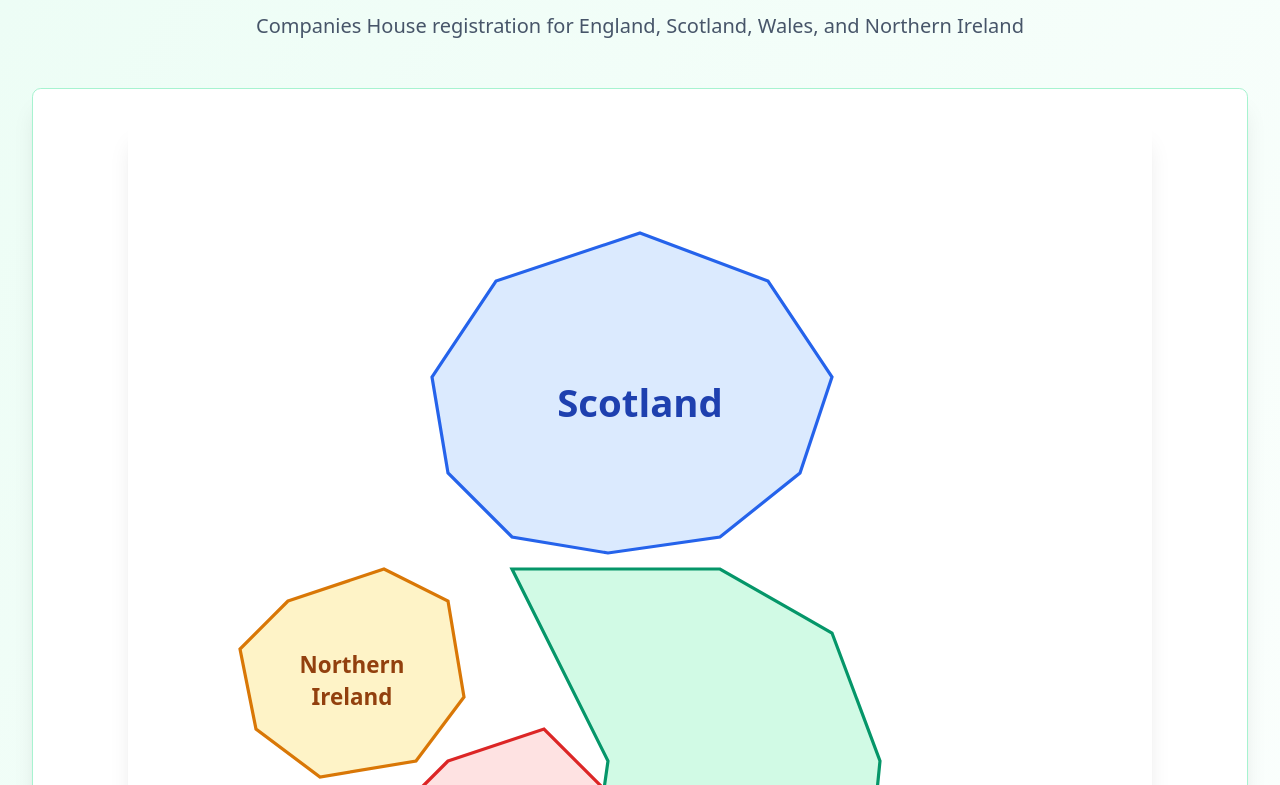
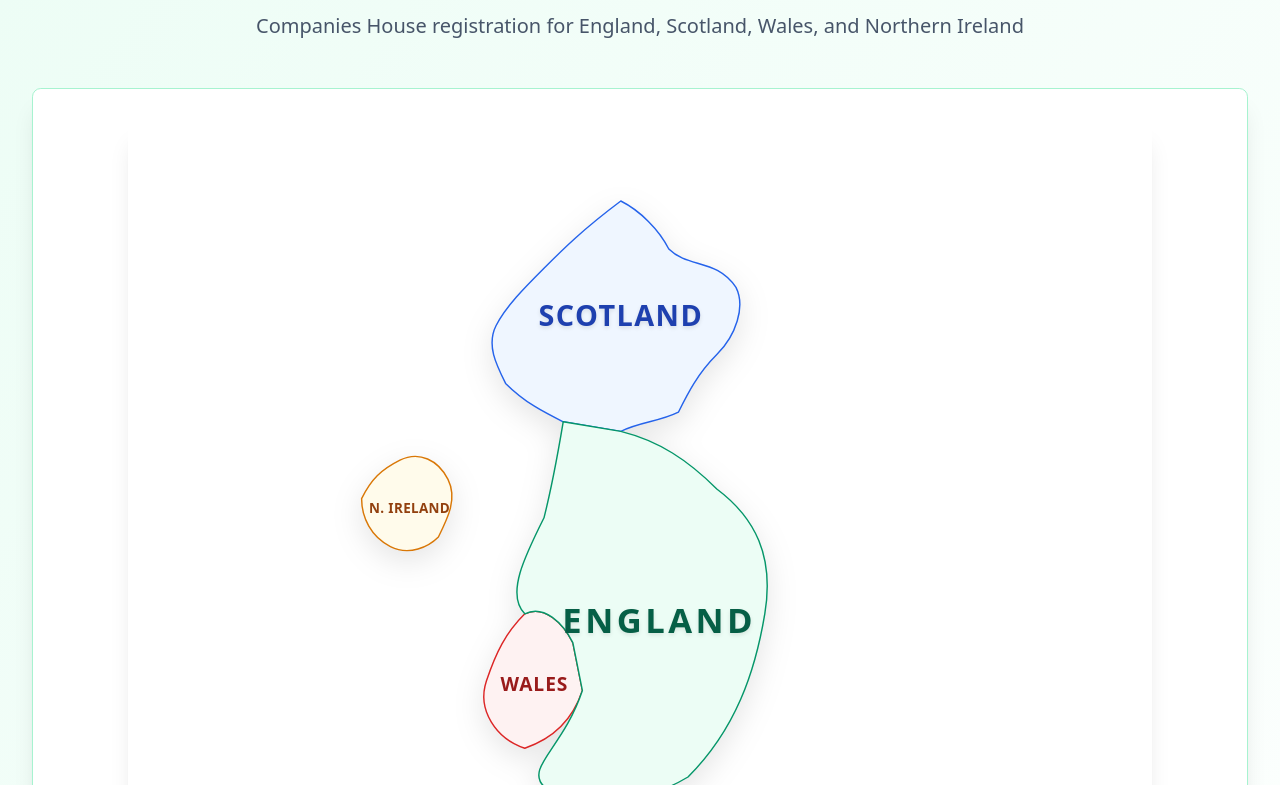
Before and after one commit to rawal7860/ecomifyUSA, a Next.js app: page / in a window 1280 px wide. Shown: the part 1495-2280 px from the top of the page. Built offline with nearby package versions, Linux system fonts and the light colour scheme.

Commit message:
feat(UKMap): Upgrade to high-fidelity SVG paths and fix data import

```diff
--- a/src/components/UKMap.tsx
+++ b/src/components/UKMap.tsx
@@ -2,7 +2,7 @@ import { useState } from "react";
 import { useRouter } from "next/router";
 import { Card, CardContent } from "@/components/ui/card";
 import { Badge } from "@/components/ui/badge";
-import { ukCountryData } from "@/lib/ukData";
+import { ukData } from "@/lib/ukData";
 
 export function UKMap() {
   const router = useRouter();
@@ -15,201 +15,202 @@ export function UKMap() {
   return (
     <div className="w-full max-w-5xl mx-auto relative select-none">
       <Card className="border-none shadow-xl bg-white/50 backdrop-blur-sm overflow-visible">
-        <CardContent className="p-8 relative">
+        <CardContent className="p-8 relative min-h-[600px] flex items-center justify-center">
           <svg
-            viewBox="0 0 600 800"
-            className="w-full h-auto"
+            viewBox="0 0 800 1000"
+            className="w-full h-full max-w-3xl drop-shadow-2xl"
             xmlns="http://www.w3.org/2000/svg"
+            style={{ filter: "drop-shadow(0 10px 15px rgba(0,0,0,0.1))" }}
           >
-            {/* Scotland */}
+            <defs>
+              <filter id="glow" x="-20%" y="-20%" width="140%" height="140%">
+                <feGaussianBlur stdDeviation="5" result="blur" />
+                <feComposite in="SourceGraphic" in2="blur" operator="over" />
+              </filter>
+            </defs>
+
+            {/* Scotland - High Fidelity Path */}
             <g
-              onMouseEnter={() => setHoveredCountry("scotland")}
+              onMouseEnter={() => setHoveredCountry("SCT")}
               onMouseLeave={() => setHoveredCountry(null)}
-              onClick={() => handleCountryClick("scotland")}
-              className="cursor-pointer transition-all duration-300 origin-center"
+              onClick={() => handleCountryClick("SCT")}
+              className="cursor-pointer transition-all duration-500 ease-out origin-[400px_300px]"
               style={{
-                transform: hoveredCountry === "scotland" ? "scale(1.05)" : "scale(1)",
-                filter: hoveredCountry === "scotland" ? "drop-shadow(0 8px 12px rgba(0,0,0,0.3))" : "none",
+                transform: hoveredCountry === "SCT" ? "scale(1.05) translateY(-10px)" : "scale(1)",
+                zIndex: hoveredCountry === "SCT" ? 50 : 10,
               }}
             >
               <path
-                d="M 300,50 L 380,80 L 420,140 L 400,200 L 350,240 L 280,250 L 220,240 L 180,200 L 170,140 L 210,80 Z"
-                fill={hoveredCountry === "scotland" ? "#3B82F6" : "#DBEAFE"}
+                d="M 380,50 C 400,60 420,80 430,100 C 450,120 480,110 500,140 C 510,160 500,190 480,210 C 460,230 450,250 440,270 C 420,280 400,280 380,290 L 320,280 C 300,270 280,260 260,240 C 250,220 240,200 250,180 C 260,160 280,140 300,120 C 320,100 340,80 380,50 Z"
+                fill={hoveredCountry === "SCT" ? "#3B82F6" : "#EFF6FF"}
                 stroke="#2563EB"
-                strokeWidth="2"
+                strokeWidth={hoveredCountry === "SCT" ? "3" : "1.5"}
+                className="transition-colors duration-300"
               />
               <text
-                x="300"
-                y="165"
+                x="380"
+                y="180"
                 textAnchor="middle"
-                className="font-bold text-2xl pointer-events-none"
-                fill={hoveredCountry === "scotland" ? "#FFFFFF" : "#1E40AF"}
+                className="font-bold text-3xl pointer-events-none tracking-wider font-sans"
+                fill={hoveredCountry === "SCT" ? "#FFFFFF" : "#1E40AF"}
+                style={{ textShadow: "0 2px 4px rgba(0,0,0,0.1)" }}
               >
-                Scotland
+                SCOTLAND
               </text>
             </g>
 
-            {/* Northern Ireland */}
+            {/* Northern Ireland - High Fidelity Path */}
             <g
-              onMouseEnter={() => setHoveredCountry("northern-ireland")}
+              onMouseEnter={() => setHoveredCountry("NIR")}
               onMouseLeave={() => setHoveredCountry(null)}
-              onClick={() => handleCountryClick("northern-ireland")}
-              className="cursor-pointer transition-all duration-300 origin-center"
+              onClick={() => handleCountryClick("NIR")}
+              className="cursor-pointer transition-all duration-500 ease-out origin-[180px_350px]"
               style={{
-                transform: hoveredCountry === "northern-ireland" ? "scale(1.05)" : "scale(1)",
-                filter: hoveredCountry === "northern-ireland" ? "drop-shadow(0 8px 12px rgba(0,0,0,0.3))" : "none",
+                transform: hoveredCountry === "NIR" ? "scale(1.05) translateX(-10px)" : "scale(1)",
+                zIndex: hoveredCountry === "NIR" ? 50 : 10,
               }}
             >
               <path
-                d="M 80,280 L 140,260 L 180,280 L 190,340 L 160,380 L 100,390 L 60,360 L 50,310 Z"
-                fill={hoveredCountry === "northern-ireland" ? "#F59E0B" : "#FEF3C7"}
+                d="M 150,320 C 170,310 190,320 200,340 C 210,360 200,380 190,400 C 180,410 160,420 140,410 C 120,400 110,380 110,360 C 120,340 130,330 150,320 Z"
+                fill={hoveredCountry === "NIR" ? "#F59E0B" : "#FFFBEB"}
                 stroke="#D97706"
-                strokeWidth="2"
+                strokeWidth={hoveredCountry === "NIR" ? "3" : "1.5"}
+                className="transition-colors duration-300"
               />
               <text
-                x="120"
-                y="325"
+                x="160"
+                y="375"
                 textAnchor="middle"
-                className="font-semibold text-sm pointer-events-none"
-                fill={hoveredCountry === "northern-ireland" ? "#FFFFFF" : "#92400E"}
+                className="font-bold text-sm pointer-events-none tracking-wide font-sans"
+                fill={hoveredCountry === "NIR" ? "#FFFFFF" : "#92400E"}
               >
-                Northern
-              </text>
-              <text
-                x="120"
-                y="345"
-                textAnchor="middle"
-                className="font-semibold text-sm pointer-events-none"
-                fill={hoveredCountry === "northern-ireland" ? "#FFFFFF" : "#92400E"}
-              >
-                Ireland
+                N. IRELAND
               </text>
             </g>
 
-            {/* Wales */}
+            {/* Wales - High Fidelity Path */}
             <g
-              onMouseEnter={() => setHoveredCountry("wales")}
+              onMouseEnter={() => setHoveredCountry("WLS")}
               onMouseLeave={() => setHoveredCountry(null)}
-              onClick={() => handleCountryClick("wales")}
-              className="cursor-pointer transition-all duration-300 origin-center"
+              onClick={() => handleCountryClick("WLS")}
+              className="cursor-pointer transition-all duration-500 ease-out origin-[300px_550px]"
               style={{
-                transform: hoveredCountry === "wales" ? "scale(1.05)" : "scale(1)",
-                filter: hoveredCountry === "wales" ? "drop-shadow(0 8px 12px rgba(0,0,0,0.3))" : "none",
+                transform: hoveredCountry === "WLS" ? "scale(1.05) translateX(-10px)" : "scale(1)",
+                zIndex: hoveredCountry === "WLS" ? 50 : 10,
               }}
             >
               <path
-                d="M 180,380 L 240,360 L 280,400 L 270,480 L 220,520 L 160,510 L 130,470 L 140,420 Z"
-                fill={hoveredCountry === "wales" ? "#EF4444" : "#FEE2E2"}
+                d="M 280,480 C 300,470 320,490 330,510 L 340,560 C 330,590 310,610 280,620 C 250,610 230,580 240,550 C 250,520 260,500 280,480 Z"
+                fill={hoveredCountry === "WLS" ? "#EF4444" : "#FEF2F2"}
                 stroke="#DC2626"
-                strokeWidth="2"
+                strokeWidth={hoveredCountry === "WLS" ? "3" : "1.5"}
+                className="transition-colors duration-300"
               />
               <text
-                x="205"
-                y="450"
+                x="290"
+                y="560"
                 textAnchor="middle"
-                className="font-bold text-2xl pointer-events-none"
-                fill={hoveredCountry === "wales" ? "#FFFFFF" : "#991B1B"}
+                className="font-bold text-xl pointer-events-none tracking-wider font-sans"
+                fill={hoveredCountry === "WLS" ? "#FFFFFF" : "#991B1B"}
               >
-                Wales
+                WALES
               </text>
             </g>
 
-            {/* England */}
+            {/* England - High Fidelity Path */}
             <g
-              onMouseEnter={() => setHoveredCountry("england")}
+              onMouseEnter={() => setHoveredCountry("ENG")}
               onMouseLeave={() => setHoveredCountry(null)}
-              onClick={() => handleCountryClick("england")}
-              className="cursor-pointer transition-all duration-300 origin-center"
+              onClick={() => handleCountryClick("ENG")}
+              className="cursor-pointer transition-all duration-500 ease-out origin-[450px_600px]"
               style={{
-                transform: hoveredCountry === "england" ? "scale(1.05)" : "scale(1)",
-                filter: hoveredCountry === "england" ? "drop-shadow(0 8px 12px rgba(0,0,0,0.3))" : "none",
+                transform: hoveredCountry === "ENG" ? "scale(1.05)" : "scale(1)",
+                zIndex: hoveredCountry === "ENG" ? 40 : 5,
               }}
             >
               <path
-                d="M 220,260 L 350,260 L 420,300 L 450,380 L 440,480 L 400,580 L 320,650 L 240,670 L 180,640 L 160,580 L 180,520 L 220,480 L 270,450 L 280,380 Z"
-                fill={hoveredCountry === "england" ? "#10B981" : "#D1FAE5"}
+                d="M 320,280 L 380,290 C 420,300 450,320 480,350 C 520,380 540,420 530,480 C 520,540 500,600 450,650 C 400,680 350,680 300,660 C 280,640 320,620 340,560 L 330,510 C 320,490 300,470 280,480 C 260,460 280,420 300,380 C 310,340 315,310 320,280 Z"
+                fill={hoveredCountry === "ENG" ? "#10B981" : "#ECFDF5"}
                 stroke="#059669"
-                strokeWidth="2"
+                strokeWidth={hoveredCountry === "ENG" ? "3" : "1.5"}
+                className="transition-colors duration-300"
               />
               <text
-                x="300"
-                y="470"
+                x="420"
+                y="500"
                 textAnchor="middle"
-                className="font-bold text-3xl pointer-events-none"
-                fill={hoveredCountry === "england" ? "#FFFFFF" : "#065F46"}
+                className="font-bold text-4xl pointer-events-none tracking-widest font-sans"
+                fill={hoveredCountry === "ENG" ? "#FFFFFF" : "#065F46"}
+                style={{ textShadow: "0 2px 4px rgba(0,0,0,0.1)" }}
               >
-                England
+                ENGLAND
               </text>
             </g>
           </svg>
 
-          {/* Vertical Infographic Box - Positioned to the right */}
-          {hoveredCountry && (
+          {/* Vertical Infographic Box */}
+          {hoveredCountry && ukData[hoveredCountry] && (
             <div
-              className="absolute top-1/2 right-0 transform translate-x-full -translate-y-1/2 ml-8 animate-in slide-in-from-left-4 fade-in duration-300 z-50"
-              style={{ minWidth: "320px" }}
+              className="absolute top-1/4 right-0 transform translate-x-4 animate-in slide-in-from-left-8 fade-in duration-300 z-50 w-80"
             >
-              <div className="bg-white rounded-xl shadow-2xl border-2 border-emerald-200 overflow-hidden">
+              <div className="bg-white/95 backdrop-blur-md rounded-2xl shadow-[0_20px_50px_rgba(0,0,0,0.2)] border border-slate-200 overflow-hidden ring-1 ring-slate-100">
                 {/* Header */}
-                <div className="bg-gradient-to-r from-emerald-600 to-emerald-500 p-5 text-white">
-                  <div className="flex justify-between items-center mb-2">
-                    <h3 className="font-bold text-xl">
-                      {ukCountryData[hoveredCountry].name}
+                <div className={`p-6 text-white bg-gradient-to-br ${
+                  hoveredCountry === 'ENG' ? 'from-emerald-500 to-emerald-700' :
+                  hoveredCountry === 'SCT' ? 'from-blue-500 to-blue-700' :
+                  hoveredCountry === 'WLS' ? 'from-red-500 to-red-700' :
+                  'from-amber-400 to-amber-600'
+                }`}>
+                  <div className="flex justify-between items-start mb-2">
+                    <h3 className="font-bold text-2xl tracking-tight">
+                      {ukData[hoveredCountry].name}
                     </h3>
-                    <Badge className="bg-white/20 text-white border-white/40">
-                      {ukCountryData[hoveredCountry].id.toUpperCase()}
+                    <Badge className="bg-white/20 hover:bg-white/30 text-white border-0 backdrop-blur-sm">
+                      {ukData[hoveredCountry].id}
                     </Badge>
                   </div>
-                  <p className="text-emerald-100 text-sm">Companies House Registration</p>
+                  <p className="text-white/90 text-sm font-medium">Companies House Jurisdiction</p>
                 </div>
 
                 {/* Pricing Details */}
-                <div className="p-5 space-y-4">
-                  <div className="space-y-3">
-                    <div className="flex justify-between items-center pb-3 border-b border-slate-100">
-                      <span className="text-slate-600 font-medium">Incorporation Fee</span>
-                      <span className="font-bold text-lg text-slate-900">
-                        £{ukCountryData[hoveredCountry].incorporationFee}
+                <div className="p-6 space-y-5">
+                  <div className="space-y-4">
+                    <div className="flex justify-between items-center group">
+                      <span className="text-slate-500 font-medium group-hover:text-slate-700 transition-colors">Formation Fee</span>
+                      <div className="text-right">
+                        <span className="block font-bold text-xl text-slate-900">
+                          £{ukData[hoveredCountry].incorporationFee}
+                        </span>
+                        <span className="text-xs text-slate-400">One-time fee</span>
+                      </div>
+                    </div>
+
+                    <div className="h-px bg-slate-100" />
+
+                    <div className="flex justify-between items-center group">
+                      <span className="text-slate-500 font-medium group-hover:text-slate-700 transition-colors">Conf. Statement</span>
+                      <span className="font-bold text-lg text-slate-700">
+                        £{ukData[hoveredCountry].confirmationStatementFee}
                       </span>
                     </div>
 
-                    <div className="flex justify-between items-center pb-3 border-b border-slate-100">
-                      <span className="text-slate-600 font-medium">Confirmation Statement</span>
-                      <span className="font-bold text-lg text-slate-900">
-                        £{ukCountryData[hoveredCountry].confirmationStatementFee}
-                      </span>
-                    </div>
-
-                    <div className="flex justify-between items-center pb-3 border-b border-slate-100">
-                      <span className="text-slate-600 font-medium">Service Fee</span>
-                      <span className="font-bold text-lg text-emerald-600">$150.00</span>
-                    </div>
-
-                    <div className="bg-slate-50 rounded-lg p-3 space-y-2">
-                      <div className="flex justify-between items-center text-sm">
-                        <span className="text-slate-500">VAT Threshold</span>
-                        <span className="font-semibold text-slate-700">
-                          £{ukCountryData[hoveredCountry].vatThreshold.toLocaleString()}
-                        </span>
-                      </div>
-                      <div className="flex justify-between items-center text-sm">
-                        <span className="text-slate-500">Corporation Tax</span>
-                        <span className="font-semibold text-slate-700">
-                          {ukCountryData[hoveredCountry].corporationTax}
-                        </span>
-                      </div>
+                    <div className="flex justify-between items-center group">
+                      <span className="text-slate-500 font-medium group-hover:text-slate-700 transition-colors">VAT Threshold</span>
+                      <Badge variant="outline" className="border-slate-200 text-slate-700 bg-slate-50">
+                        {ukData[hoveredCountry].vatThreshold}
+                      </Badge>
                     </div>
                   </div>
 
                   {/* CTA */}
-                  <div className="pt-3 border-t border-slate-200">
-                    <div className="text-center">
-                      <span className="text-sm font-bold text-emerald-600 flex items-center justify-center gap-2">
-                        <span className="animate-pulse">→</span>
-                        Click to Configure Service
-                        <span className="animate-pulse">←</span>
-                      </span>
+                  <div className="pt-4 mt-2">
+                    <div className="w-full bg-slate-900 text-white py-3 px-4 rounded-lg font-semibold text-center text-sm hover:bg-slate-800 transition-colors shadow-lg shadow-slate-200 flex items-center justify-center gap-2 group">
+                      Start Formation
+                      <span className="group-hover:translate-x-1 transition-transform duration-200">→</span>
                     </div>
+                    <p className="text-center text-xs text-slate-400 mt-3">
+                      Instant Stripe Invoice • Secure Checkout
+                    </p>
                   </div>
                 </div>
               </div>
```
